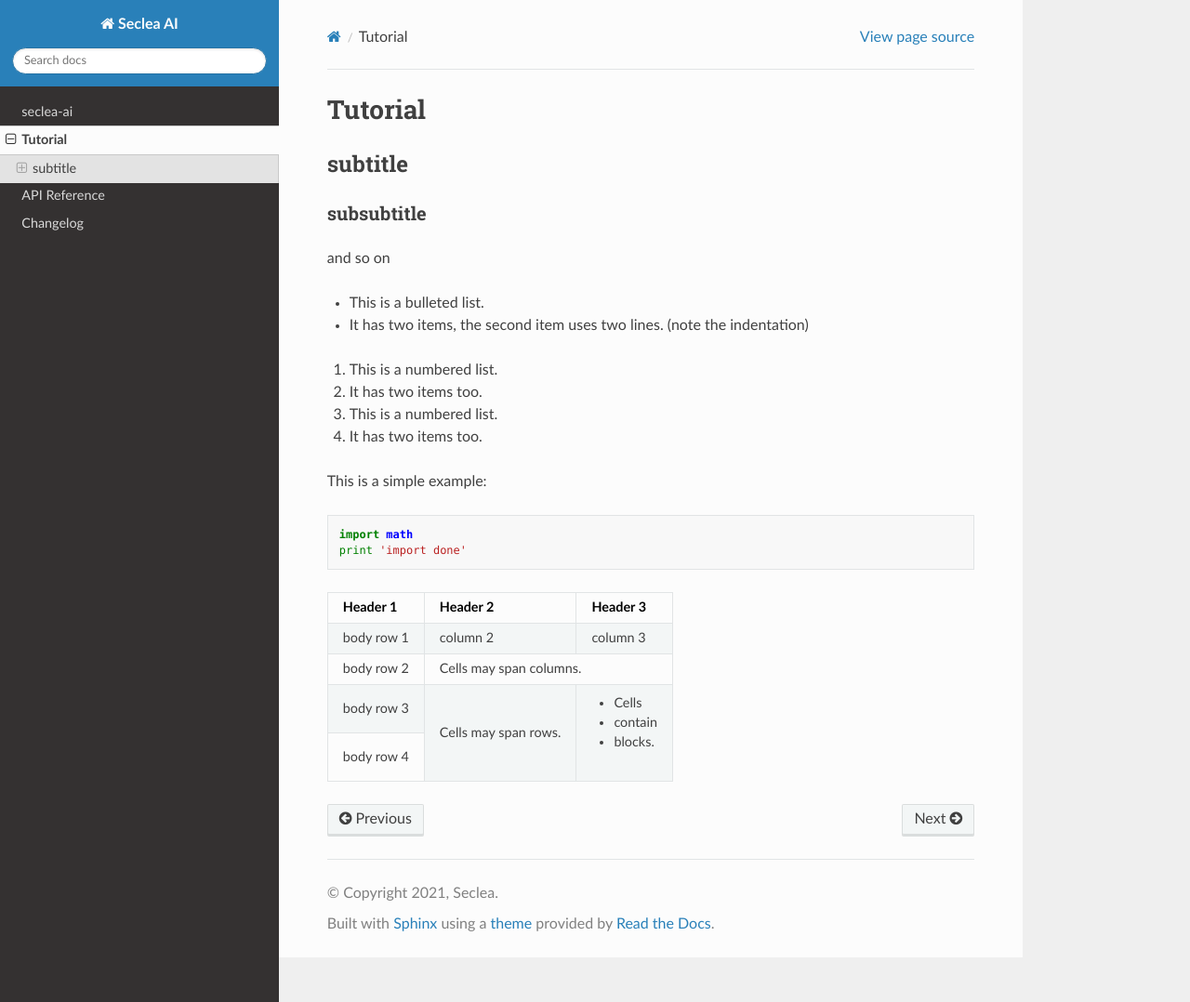
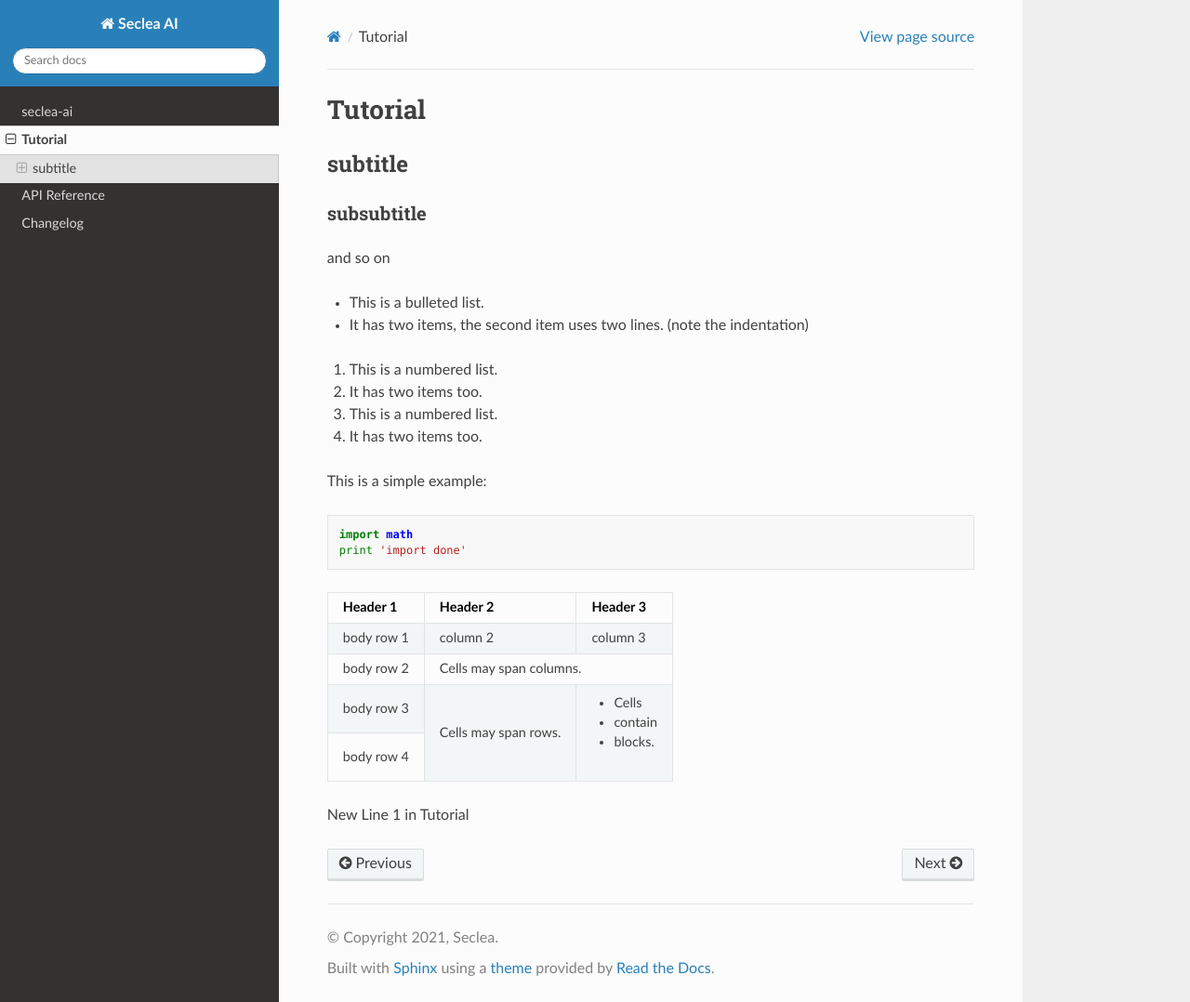
Before and after one commit to seclea/seclea_ai, a Sphinx documentation site: the page built from docs/source/tutorial.rst, in a window 1280 px wide and 1078 px high. Shown: the whole window at 93% size. Built offline with Sphinx 7.4.7 and the Read the Docs theme 2.0.0, drawn with Linux system fonts in a browser that asks for light colours.

Commit message:
SPD-7 Test for Autodeploy by updating doc-rst

```diff
--- a/docs/source/tutorial.rst
+++ b/docs/source/tutorial.rst
@@ -38,3 +38,5 @@ This is a simple example::
 +------------+ span rows. | - contain |
 | body row 4 |            | - blocks. |
 +------------+------------+-----------+
+
+New Line 1 in Tutorial
```
